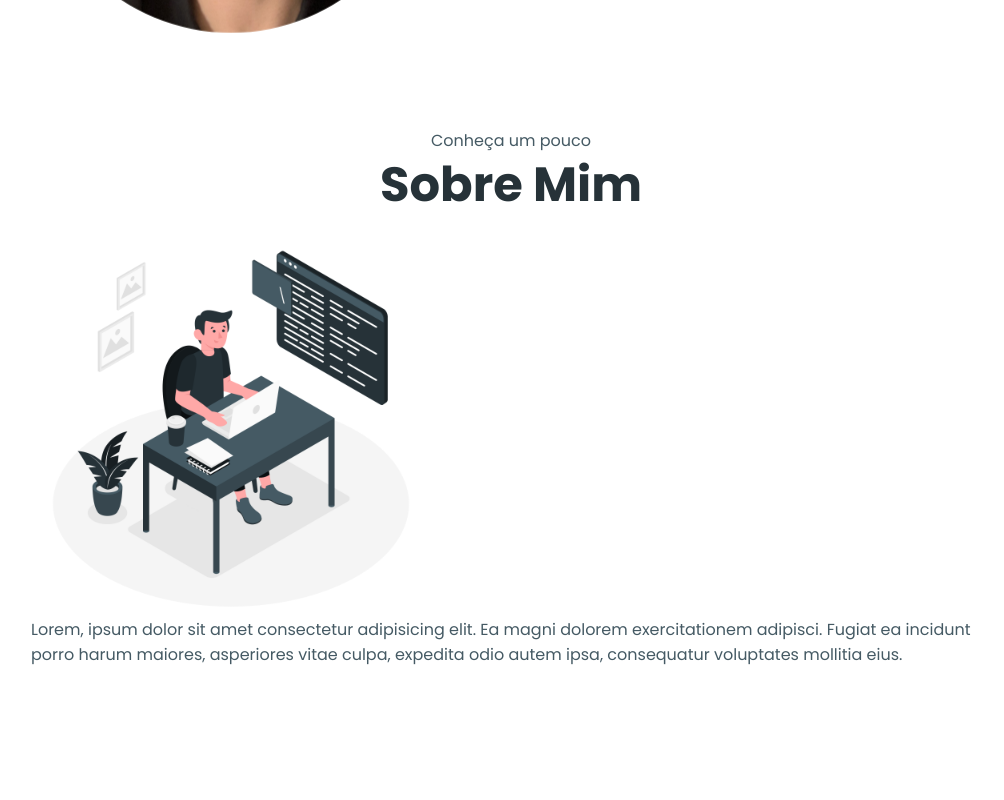
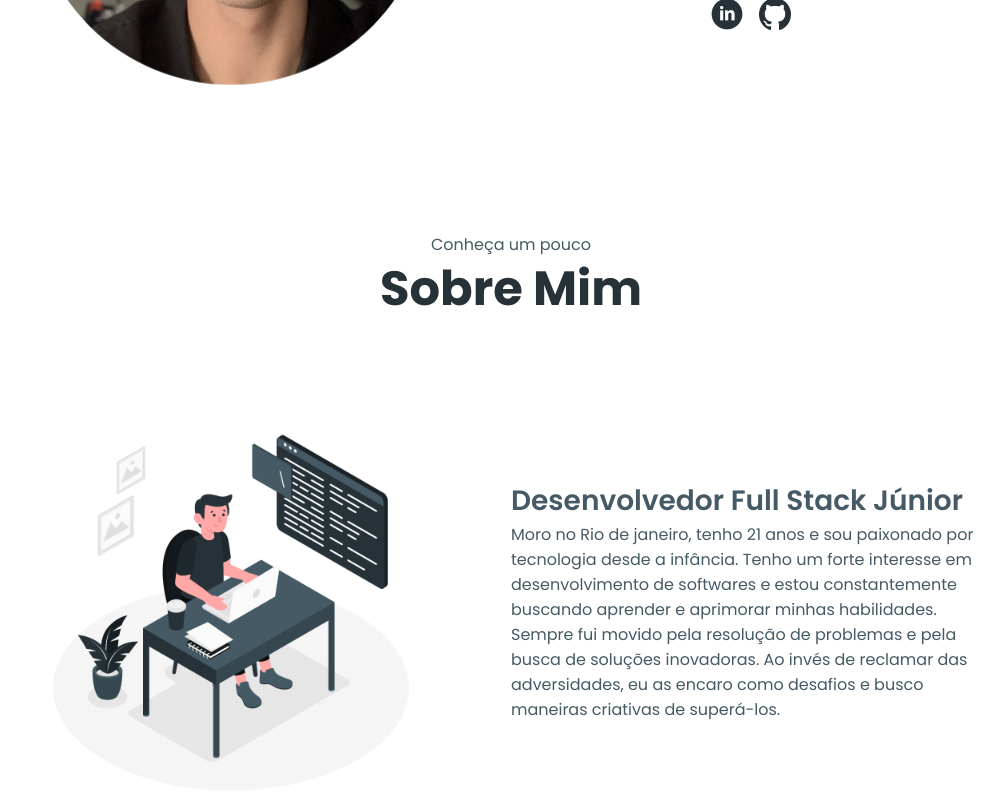
Before and after one commit to joaopconstant/Portfolio-ReactJS, a React (Vite) app: page / in a window 1280 px wide. Shown: the part 600-1400 px from the top of the page, without its empty margins (129-1133 px from the left). Built offline with nearby package versions, Linux system fonts and the light colour scheme.

Commit message:
Section About Finalizado

```diff
--- a/src/components/about/index.jsx
+++ b/src/components/about/index.jsx
@@ -7,11 +7,14 @@ function About() {
         <section id="about">
             <SectionSubtitle>Conheça um pouco</SectionSubtitle>
             <Title>Sobre Mim</Title>
-            <div className='section__pic-container'>
-                <img className='about-pic' src='src\assets\about-pic.png'></img>
-            </div>
-            <div className='text-container'>
-                <p>Lorem, ipsum dolor sit amet consectetur adipisicing elit. Ea magni dolorem exercitationem adipisci. Fugiat ea incidunt porro harum maiores, asperiores vitae culpa, expedita odio autem ipsa, consequatur voluptates mollitia eius.</p>
+            <div className='about-container'>
+                <div className='section__pic-container'>
+                    <img className='about-pic' src='src\assets\about-pic.png'></img>
+                </div>
+                <div className='text-container'>
+                    <p className='text-container-title'>Desenvolvedor Full Stack Júnior</p>
+                    <p>Moro no Rio de janeiro, tenho 21 anos e sou paixonado por tecnologia desde a infância. Tenho um forte interesse em desenvolvimento de softwares e estou constantemente buscando aprender e aprimorar minhas habilidades. Sempre fui movido pela resolução de problemas e pela busca de soluções inovadoras. Ao invés de reclamar das adversidades, eu as encaro como desafios e busco maneiras criativas de superá-los.</p>
+                </div>
             </div>
         </section>
     )
--- a/src/components/about/styles.css
+++ b/src/components/about/styles.css
@@ -1,3 +1,18 @@
-.about-pic {
-    border-radius: 2rem;
+.about-container {
+    display: flex;
+    justify-content: center;
+    gap: 5rem;
+    height: 70vh;
 }
+
+.text-container {
+    display: flex;
+    flex-direction: column;
+    margin: auto 0;
+    max-width: 30rem;
+}
+
+.text-container-title {
+    font-size: 1.75rem;
+    font-weight: 600;
+}
--- a/src/components/profile/styles.css
+++ b/src/components/profile/styles.css
@@ -9,7 +9,7 @@
     display: flex;
     justify-content: center;
     gap: 5rem;
-    height: 70vh;
+    height: 83vh;
 }
 
 @keyframes floatAnimation {
```
